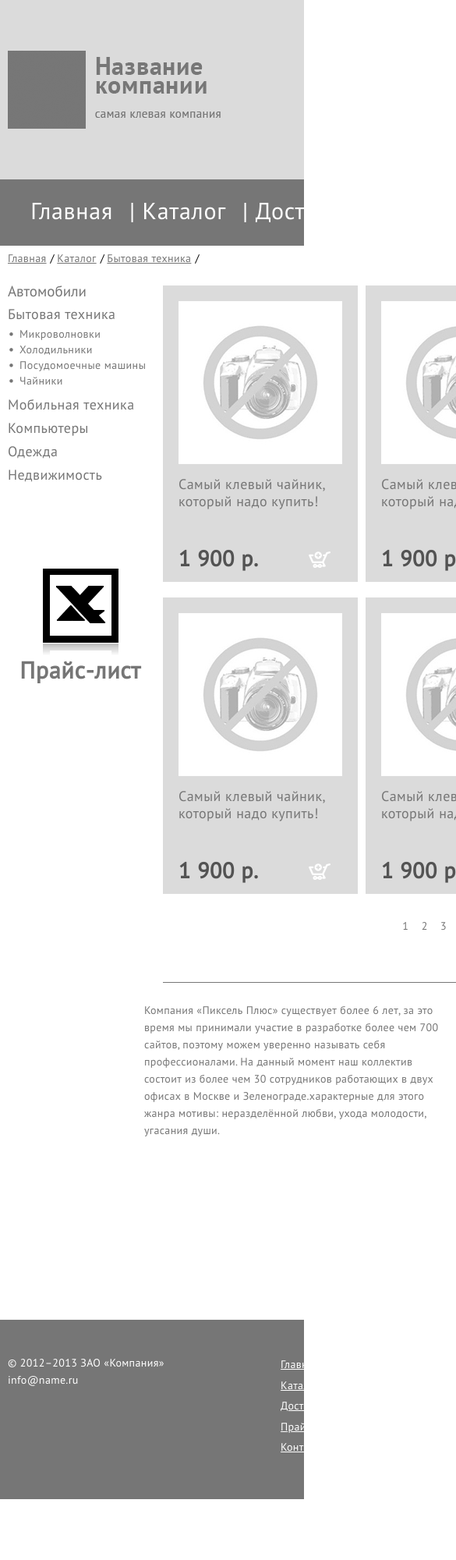
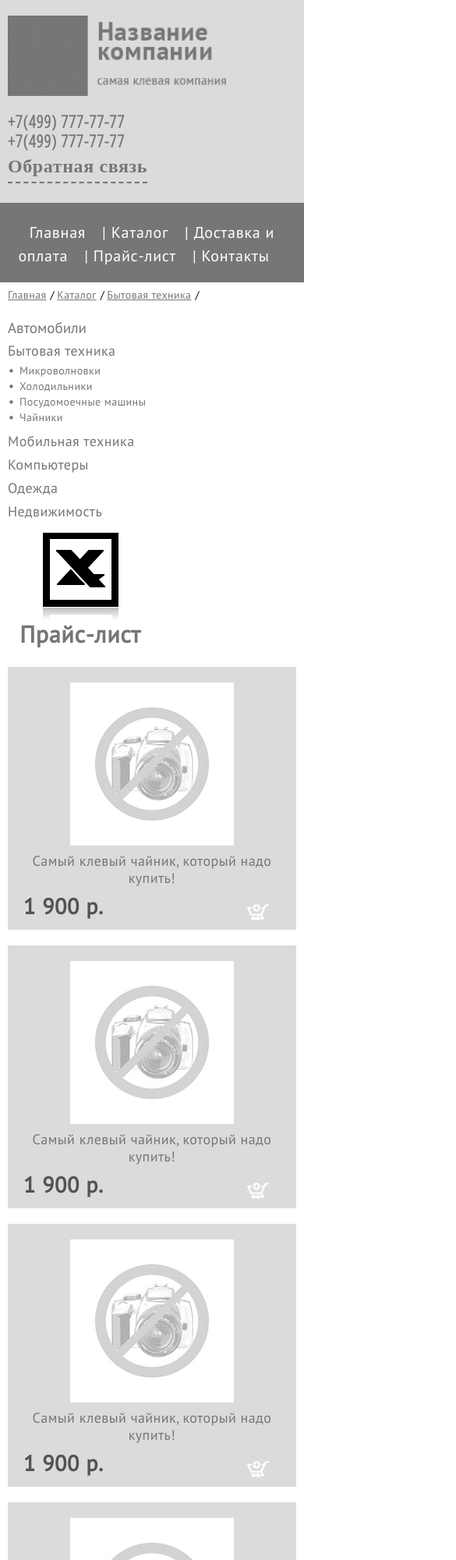
Before and after one commit to MilordVladyslav/html-css-practice-3, a website: page app/index.html in a window 390 px wide. Shown: the top 2000 px of the page at 78% size, 585 px wide, since content can reach past the window. Before the commit the page ends 1922 px from the top, so only its background shows below. Drawn offline with Linux system fonts and the light colour scheme.

Commit message:
responsive is almost completed

```diff
--- a/app/scss/media.scss
+++ b/app/scss/media.scss
@@ -3,3 +3,189 @@
     display: none;
   }
 }
+
+@media screen and (min-width: 768px) and (max-width: 991px) {
+    .wrapper {
+      .left-block {
+        .price-list {
+          margin-top: 12px;
+        }
+      }
+    }
+
+  .wrapper {
+    max-width: 100%;
+  }
+
+  .content {
+    .right-block {
+      padding-top: 30px;
+      margin: auto;
+      float: none;
+      clear: both;
+      width: 780px;
+    }
+  }
+
+  .company-description {
+    width: 100%;
+    display: block;
+    float: none;
+    margin-bottom: 330px;
+    .description-content {
+      width: 100%;
+      margin-bottom: 30px;
+    }
+  }
+
+  .title-right {
+    line-height: 50px;
+  }
+}
+
+@media screen and (max-width: 767px) {
+  .wrapper {
+    max-width: 100%;
+    .left-block {
+      .price-list {
+        margin-top: 12px;
+      }
+    }
+  }
+
+  .header {
+    padding-top: 20px;
+    height: 136px;
+
+    .phones-callback {
+      margin-top: 0;
+    }
+
+    .logo {
+      margin-top: 0;
+      width: 35%;
+      height: auto;
+    }
+    .phone {
+      font-size: 22px;
+      font-weight: bold;
+      line-height: 25px;
+    }
+  }
+  .company-description {
+    width: 100%;
+    display: block;
+    margin-bottom: 0;
+    .description-content {
+      width: 100%;
+      margin-bottom: 30px;
+    }
+  }
+  .menu {
+    padding-top: 14px;
+    padding-bottom: 9px;
+    .navigation {
+      ul {
+        font-size: 20px;
+        padding-top: 9px;
+      }
+    }
+  }
+  .content {
+    .right-block {
+      clear: both;
+      padding: 0;
+      padding-top: 30px;
+    }
+  }
+
+  .footer {
+    position: static;
+    height: auto;
+    padding-bottom: 20px;
+    .wrapper {
+      display: block;
+    }
+    .footer-navigation, .footer-logo {
+      padding-left: 10px;
+    }
+    .footer-navigation {
+      height: auto;
+      margin-top: 20px;
+    }
+  }
+}
+
+@media screen and (max-width: 819px) {
+
+  .content {
+    .wrapper {
+      .right-block {
+        width: 520px;
+        margin: auto;
+        clear: both;
+        margin-top: 150px;
+        float: none;
+      }
+    }
+  }
+}
+
+
+@media screen and (max-width: 600px) {
+  .header {
+    height: 260px;
+    .logo {
+      min-width: 280px;
+      margin-bottom: 20px;
+    }
+    .phones-callback {
+      float: left;
+      clear: both;
+
+    }
+  }
+
+  .aside {
+    .news-title {
+      font-size: 30px;
+    }
+  }
+
+  .info, .footer-navigation, .footer-logo {
+    max-width: 100%;
+    padding-left: 10px;
+  }
+
+  .footer {
+    padding-bottom: 40px;
+  }
+
+}
+
+@media screen and (max-width: 534px) {
+  .content {
+    .right-block {
+      max-width: 100%;
+      .product {
+        width: 100%;
+        height: auto;
+        img {
+          display: block;
+          margin: auto;
+        }
+        .description {
+          margin-bottom: 35px;
+          text-align: center;
+        }
+      }
+    }
+  }
+}
+
+//outline: 1px solid black;
+//width: 67%;
+//         margin: auto;
+//clear: both;
+//margin-top: 150px;
+//float: none;
```
Also changed, not shown: app/css/all.css.
